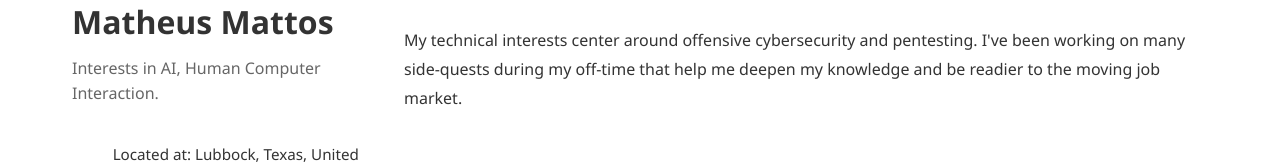
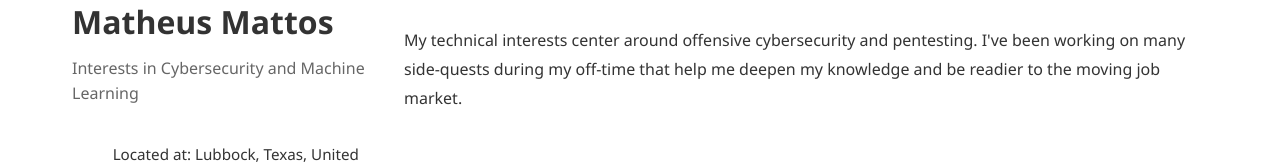
Before and after one commit to MatheusMM75/create_website_Assignment1_v2, a plain HTML site: page index.html in a window 1280 px wide. Shown: the part 372-536 px from the top of the page. Drawn offline with Linux system fonts and the light colour scheme.

Commit message:
fixing text below name

```diff
--- a/index.html
+++ b/index.html
@@ -229,7 +229,7 @@
             <div class="profile-sidebar">
                 <img src="images/profile1.jpg" alt="Profile Picture" class="profile-image">
                 <h1>Matheus Mattos</h1>
-                <p class="interests">Interests in AI, Human Computer Interaction.</p>
+                <p class="interests">Interests in Cybersecurity and Machine Learning</p>
                 <div class="social-links">
                     <a href="#" class="social-link location">
                         <i class="fas fa-map-marker-alt"></i>
```
